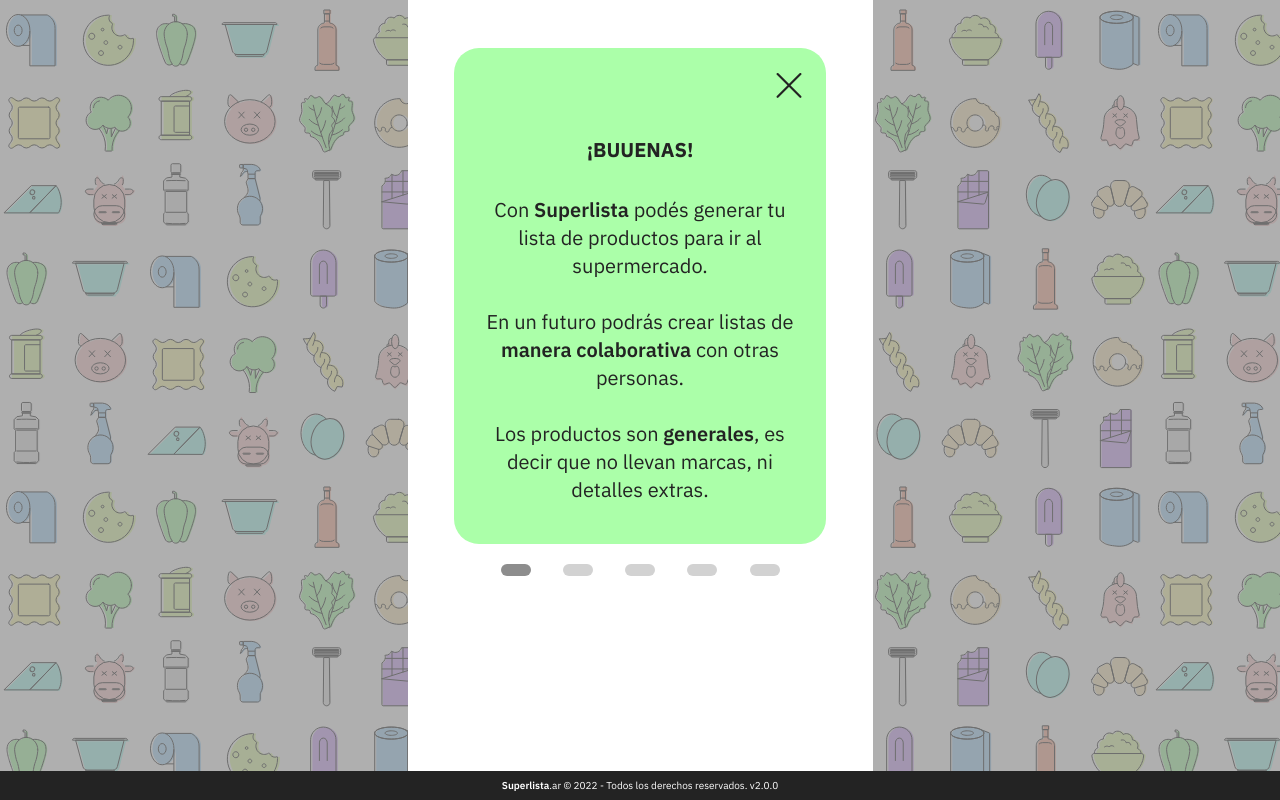
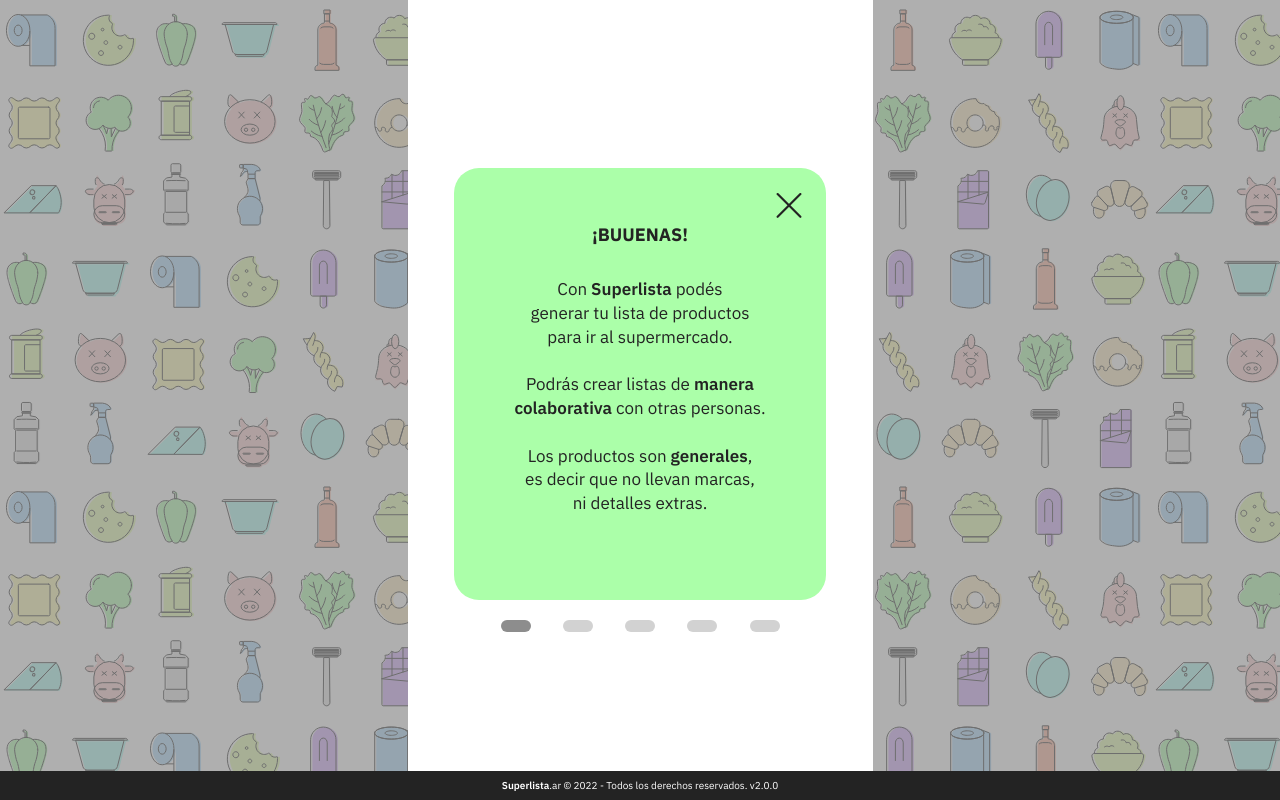
Before and after one commit to franciscominen/Superlista-v2, a Next.js app: page /howtouse in a window 1280 px wide. Built offline with nearby package versions, Linux system fonts and the light colour scheme; no server answers; the database is empty.

Commit message:
Fix positions

```diff
--- a/pages/howtouse/index.tsx
+++ b/pages/howtouse/index.tsx
@@ -9,11 +9,10 @@
 import Head from "next/head";
 
 const Embla = styled.div`
-    position: relative;
-    bottom: 4em;
+    margin: auto;
     overflow: hidden;
     width: 80%;
-    height: 34em;
+    height: 29em;
     display: flex;
     flex-direction: column;
     animation: ${fade} .4s ease-in .2s both;
@@ -21,17 +20,17 @@
 
 const SlideTitle = styled.h2`
     font-family: var(--boldFont);
-    font-size: 20px;
+    font-size: 18px;
     margin-top: 6px;
-    margin: 0 0 0 0;
+    margin: 0 0 16px 0;
 `
 
 const SlideText = styled.p`
-    font-size: 20px;
+    font-size: 17px;
     text-align: center;
     line-height: 1.4;
     padding: 0 24px;
-    margin: 0 0 16px 0;
+    margin: 16px 0;
 `
 
 const Line = styled.figure`
@@ -48,7 +47,7 @@
     padding: 18px;
     width: 240px;
     border-radius: 20px;
-    margin: 0 0 12px 0;
+    margin: 16px 0 12px 0;
 `
 
 const CloseButton = styled.button`
@@ -113,12 +112,12 @@
                         </CloseButton>
                         <SlideTitle>¡BUUENAS!</SlideTitle>
                         <SlideText>
-                            Con <Strong>Superlista</Strong> podés
-                            generar tu lista de productos
+                            Con <Strong>Superlista</Strong> podés<br />
+                            generar tu lista de productos<br />
                             para ir al supermercado.<br /><br />
-                            En un futuro podrás crear listas de <Strong>manera colaborativa</Strong> con otras personas.<br /><br />
-                            Los productos son <Strong>generales</Strong>,
-                            es decir que no llevan marcas, ni detalles extras.
+                            Podrás crear listas de <Strong>manera colaborativa</Strong> con otras personas.<br /><br />
+                            Los productos son <Strong>generales</Strong>,<br />
+                            es decir que no llevan marcas,<br /> ni detalles extras.
                         </SlideText>
                     </div>
                     <div className="embla__slide slide_2">
@@ -138,7 +137,7 @@
                             width={260}
                         />
                         <SlideText>
-                            En <Strong>Productos</Strong> encontrarás justamente eso, diferenciados por categoría.
+                            En <Strong>Productos</Strong> encontrarás justamente eso, diferenciados<br /> por categoría.
                             También hay<br /> un <Strong>buscador</Strong>.<br /><br />
                             Los productos que agregues
                             aparecerán en <Strong>Mi Lista</Strong>.
@@ -161,8 +160,8 @@
                             width={120}
                         />
                         <SlideText>
-                            Para <Strong>agregar</Strong> un producto debés tocar el botón <Image src="/assets/icons/add-icon.svg" height={20} width={20} />.<br /><br />
-                            Para agregar un producto con una <Strong>descripción</Strong>, tendrás que
+                            Para <Strong>agregar</Strong> un producto<br /> debés tocar el botón <Image src="/assets/icons/add-icon.svg" height={20} width={20} />.<br /><br />
+                            Para agregar un producto con una <Strong>descripción</Strong>, tendrás que<br />
                             presionar <Image src="/assets/icons/edit-icon.svg" height={20} width={20} style={{ marginLeft: '4px' }} />.
                         </SlideText>
                     </div>
@@ -182,7 +181,7 @@
                             height={60}
                             width={260}
                         />
-                        <SlideText>En <Strong>Mi Lista</Strong> podrás editar o eliminar productos.</SlideText>
+                        <SlideText>En <Strong>Mi Lista</Strong> podrás editar<br /> o eliminar productos.</SlideText>
                         <Line></Line>
                         <Image
                             src="/assets/howtouse/share.svg"
@@ -194,7 +193,7 @@
                     </div>
                     <div className="embla__slide slide_5">
                         <SlideTitle>READY</SlideTitle>
-                        <SlideText> <Strong>Esperamos que te sea<br /> de ayuda</Strong>, cualquier inconveniente podes contactarte con Dios.</SlideText>
+                        <SlideText> <Strong>Esperamos que te sea de ayuda</Strong>,<br /> cualquier inconveniente podes<br /> contactarte con Dios.</SlideText>
                         <Image
                             src="/assets/howtouse/banner.svg"
                             alt="Filter"
@@ -224,10 +223,9 @@
                 flex: 0 0 100%;
                 display: flex;
                 flex-direction: column;
-                justify-content: space-between;
                 align-items: center;
                 text-align: center;
-                height: 31em;
+                height: 27em;
                 margin: 0 0 20px 0;
                 padding: 24px 0;
                 border-radius: 25px;
--- a/pages/mylist/[[...slug]].tsx
+++ b/pages/mylist/[[...slug]].tsx
@@ -14,7 +14,7 @@
     flex-direction: column;
     align-items: center;
     width: 100%;
-    padding: 12px 3%;
+    padding: 7.8em 3% 2.5em 3%;
     transition: .5s;
     animation: ${slideInBottom} .5s ease;
 `
--- a/pages/products/[[...slug]].tsx
+++ b/pages/products/[[...slug]].tsx
@@ -42,7 +42,7 @@
   }
 
   return (
-    <>
+    <main style={{padding: '7em 0 2.5em 0', width: '100%'}}>
       <Head>
         <title>Superlista.ar | Productos</title>
       </Head>
@@ -66,7 +66,7 @@
             })
         }
       </ProductsContainer>
-    </>
+    </main>
   )
 }
 
--- a/ui/components/utils/EmptyList.tsx
+++ b/ui/components/utils/EmptyList.tsx
@@ -9,6 +9,7 @@
     justify-content: center;
     align-items: center;
     height: 65vh;
+    margin: auto;
 `
 const EmptyListText = styled.p`
     color: var(--darkgrey);
--- a/ui/styles/sharedStyles.tsx
+++ b/ui/styles/sharedStyles.tsx
@@ -7,7 +7,7 @@
     min-height: 100vh;
     width: 100%;
     margin:  0 auto;
-    padding: 7em 0 2.5em 0;
+    padding: 0;
     display: flex;
     flex-direction: column;
     justify-content: flex-start;
@@ -20,6 +20,7 @@
     justify-content: center;
     align-items: center;
     height: 70vh;
+    margin: auto 0;
 `
 
 const StartContainer = styled.div`
```
